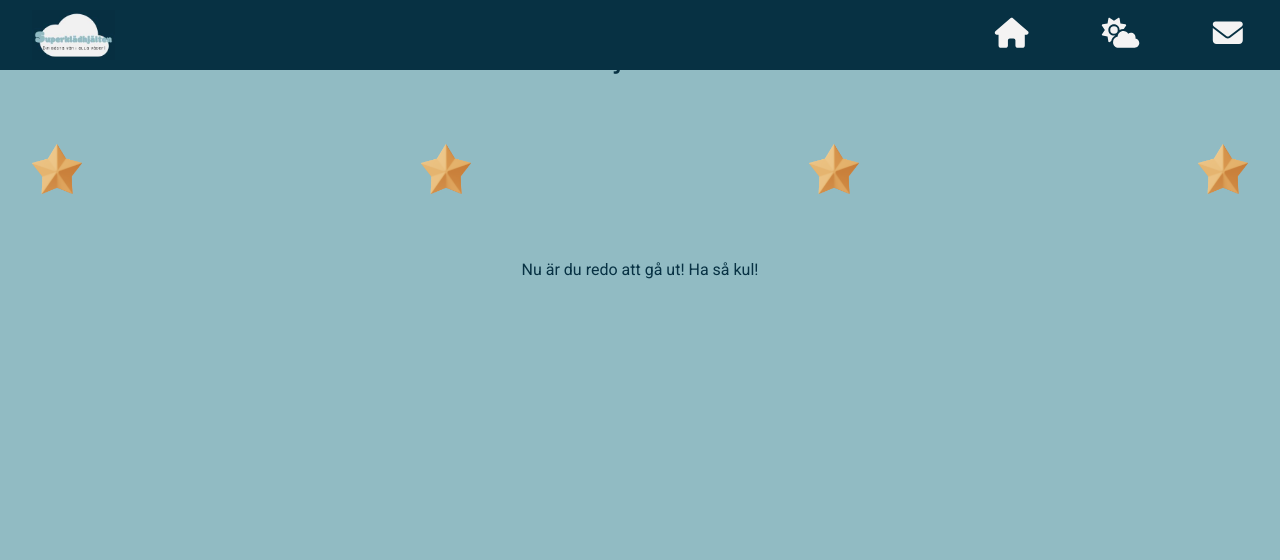
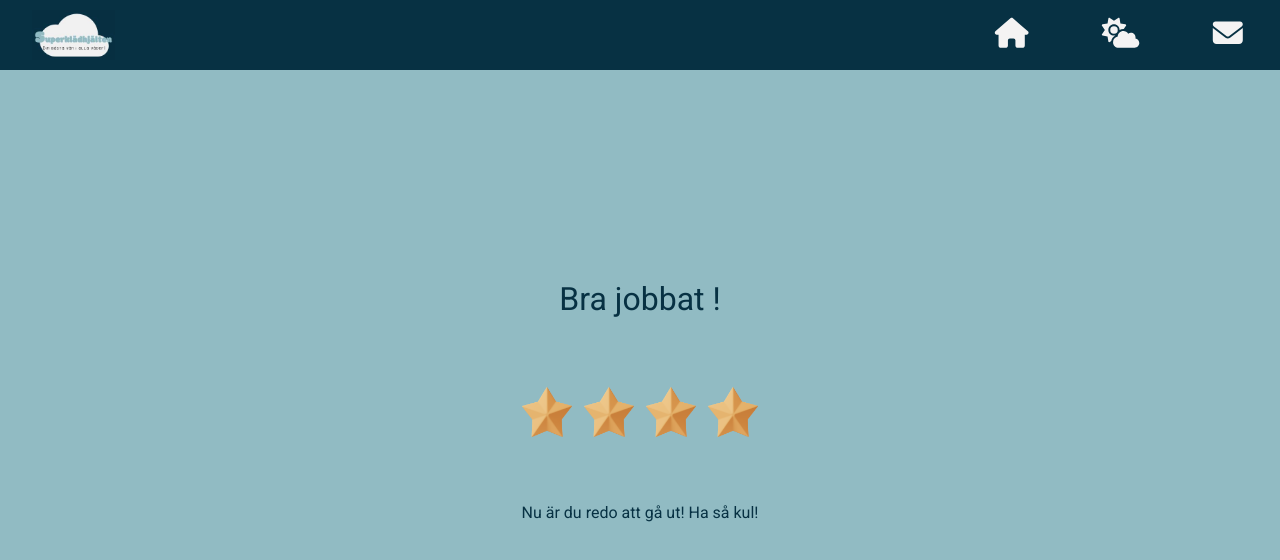
Before and after one commit to tittieth/Final_Project, a React (Vite) app: page /goodjob in a window 1280 px wide. Shown: the top 560 px of the page. Built offline with nearby package versions, Linux system fonts and the light colour scheme; a web font is replaced by a local one.

Commit message:
Styling: content in center on bigger screens

```diff
--- a/src/style/goodjob.scss
+++ b/src/style/goodjob.scss
@@ -47,3 +47,9 @@
     transform: scale(1);
   }
 }
+
+@media screen and (min-width: 768px) {
+  .goodjob-wrapper {
+    margin: auto;
+  }
+}
```
